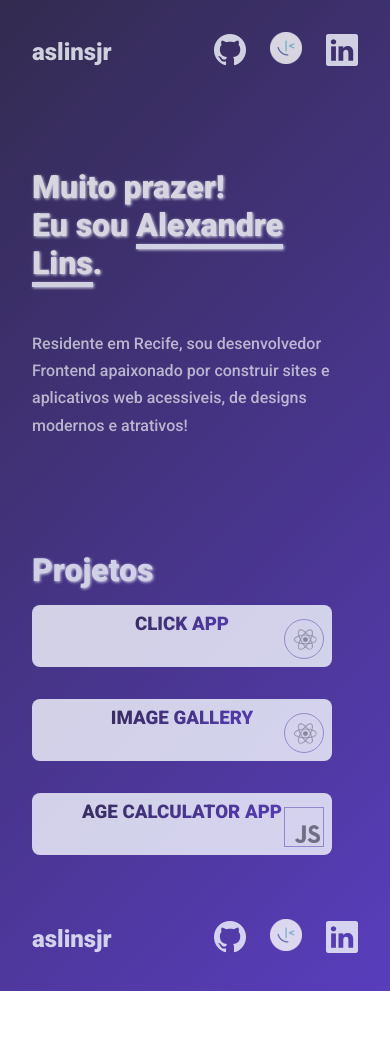
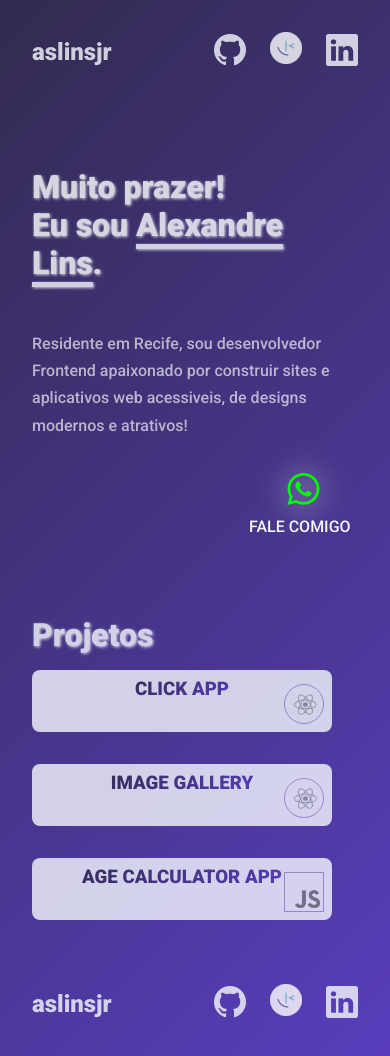
Before and after one commit to aslinsjr/my-web-site, a plain HTML site: page index.html in a window 390 px wide. Before the commit the page ends 991 px from the top, so only its background shows below. Drawn offline with nearby package versions, Linux system fonts and the light colour scheme.

Commit message:
Update style.css

```diff
--- a/style.css
+++ b/style.css
@@ -289,7 +289,9 @@ h1 {
     }
 
     .contact-control {
-        display: none;
+        display: flex;
+        flex-direction: row-reverse;
+        padding: 0 2rem;
     }
 
     #contact-me {
```
